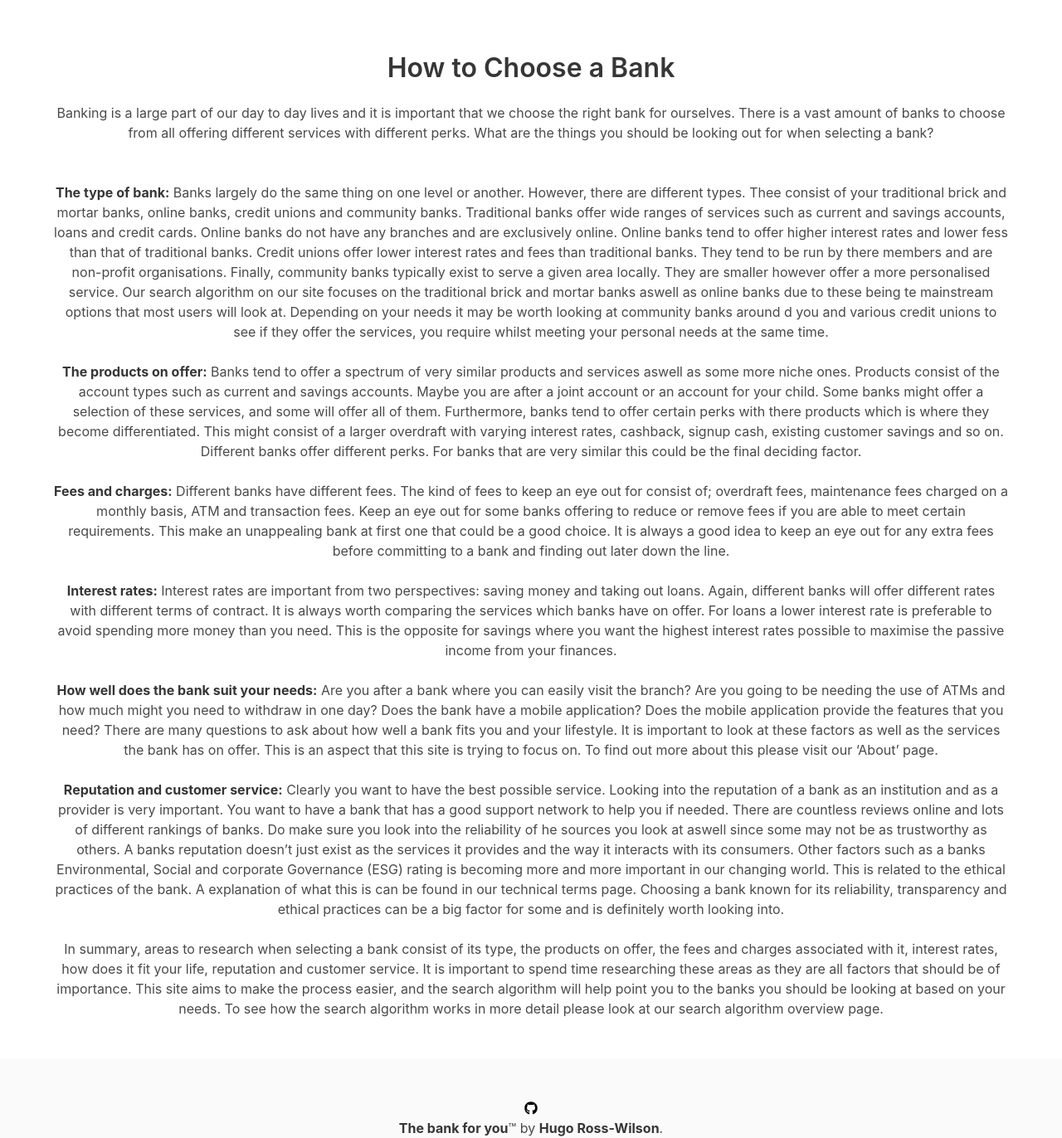
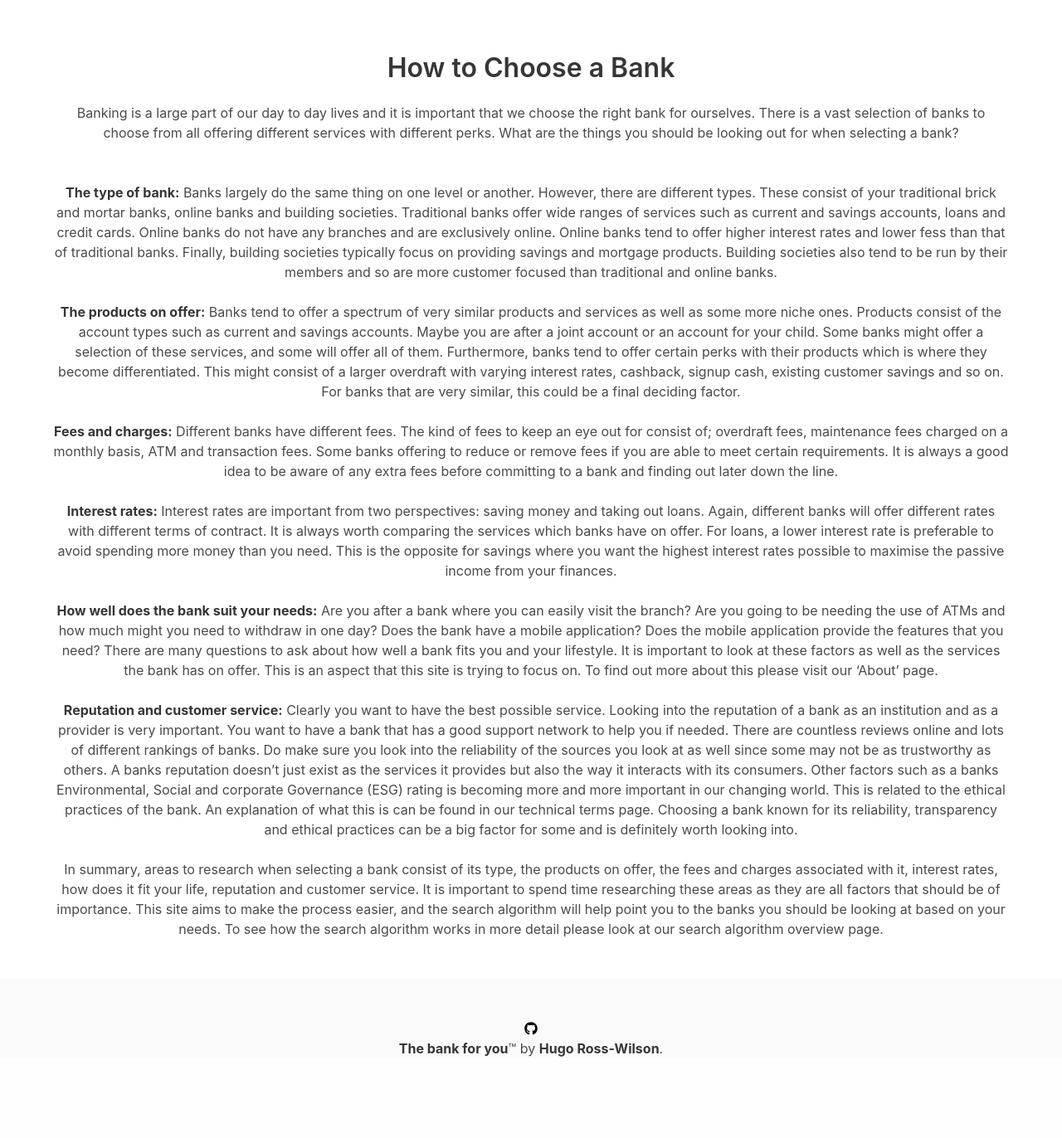
Before and after one commit to c0054249/BankingProject, a Flask app: page /choosing_a_bank in a window 1280 px wide. Shown: the part 56-1428 px from the top of the page at 83% size. After the commit the page ends 1330 px from the top, so only its background shows below. Run offline with Flask 3, Linux system fonts and the light colour scheme; some libraries are stand-ins or nearby versions.

Commit message:
Fix typos in choosing_a_bank.html

```diff
--- a/templates/choosing_a_bank.html
+++ b/templates/choosing_a_bank.html
@@ -4,23 +4,67 @@
 	<div class="container">
 		<h1 class="title">How to Choose a Bank</h1>
 		<div class="center">
-			<p>Banking is a large part of our day to day lives and it is important that we choose the right bank for ourselves. There is a vast amount of banks to choose from all offering different services with different perks. What are the things you should be looking out for when selecting a bank?</p>
+			<p>Banking is a large part of our day to day lives and it is important that we choose the right bank for
+                ourselves. There is a vast selection of banks to choose from all offering different services with different
+                perks. What are the things you should be looking out for when selecting a bank?</p>
             <br><br>
 			<ul>
-				<li><strong>The type of bank:</strong> Banks largely do the same thing on one level or another. However, there are different types. Thee consist of your traditional brick and mortar banks, online banks, credit unions and community banks. Traditional banks offer wide ranges of services such as current and savings accounts, loans and credit cards. Online banks do not have any branches and are exclusively online. Online banks tend to offer higher interest rates and lower fess than that of traditional banks. Credit unions offer lower interest rates and fees than traditional banks. They tend to be run by there members and are non-profit organisations. Finally, community banks typically exist to serve a given area locally. They are smaller however offer a more personalised service. Our search algorithm on our site focuses on the traditional brick and mortar banks aswell as online banks due to these being te mainstream options that most users will look at. Depending on your needs it may be worth looking at community banks around d you and various credit unions to see if they offer the services, you require whilst meeting your personal needs at the same time.</li>
+				<li><strong>The type of bank:</strong> Banks largely do the same thing on one level or another. However,
+                    there are different types. These consist of your traditional brick and mortar banks, online banks and
+                    building societies. Traditional banks offer wide ranges of services such as current
+                    and savings accounts, loans and credit cards. Online banks do not have any branches and are
+                    exclusively online. Online banks tend to offer higher interest rates and lower fess than that of
+                    traditional banks. Finally, building societies typically focus on providing savings and mortgage products.
+                    Building societies also tend to be run by their members and so are more customer focused than traditional
+                    and online banks.
+                    </li>
                 <br>
-				<li><strong>The products on offer:</strong> Banks tend to offer a spectrum of very similar products and services aswell as some more niche ones. Products consist of the account types such as current and savings accounts. Maybe you are after a joint account or an account for your child. Some banks might offer a selection of these services, and some will offer all of them. Furthermore, banks tend to offer certain perks with there products which is where they become differentiated. This might consist of a larger overdraft with varying interest rates, cashback, signup cash, existing customer savings and so on. Different banks offer different perks. For banks that are very similar this could be the final deciding factor.</li>
+				<li><strong>The products on offer:</strong> Banks tend to offer a spectrum of very similar products and
+                    services as well as some more niche ones. Products consist of the account types such as current and
+                    savings accounts. Maybe you are after a joint account or an account for your child. Some banks might
+                    offer a selection of these services, and some will offer all of them. Furthermore, banks tend to offer
+                    certain perks with their products which is where they become differentiated. This might consist of a
+                    larger overdraft with varying interest rates, cashback, signup cash, existing customer savings and
+                    so on. For banks that are very similar, this could be a final deciding factor.</li>
                 <br>
-				<li><strong>Fees and charges:</strong> Different banks have different fees. The kind of fees to keep an eye out for consist of; overdraft fees, maintenance fees charged on a monthly basis, ATM and transaction fees. Keep an eye out for some banks offering to reduce or remove fees if you are able to meet certain requirements. This make an unappealing bank at first one that could be a good choice. It is always a good idea to keep an eye out for any extra fees before committing to a bank and finding out later down the line. </li>
+				<li><strong>Fees and charges:</strong> Different banks have different fees. The kind of fees to keep an
+                    eye out for consist of; overdraft fees, maintenance fees charged on a monthly basis, ATM and
+                    transaction fees. Some banks offering to reduce or remove fees if you are able
+                    to meet certain requirements. It is always a good idea to be aware of any extra fees before committing to a bank and
+                    finding out later down the line. </li>
                 <br>
-				<li><strong>Interest rates:</strong> Interest rates are important from two perspectives: saving money and taking out loans. Again, different banks will offer different rates with different terms of contract. It is always worth comparing the services which banks have on offer. For loans a lower interest rate is preferable to avoid spending more money than you need. This is the opposite for savings where you want the highest interest rates possible to maximise the passive income from your finances.</li>
+				<li><strong>Interest rates:</strong> Interest rates are important from two perspectives: saving money
+                    and taking out loans. Again, different banks will offer different rates with different terms of
+                    contract. It is always worth comparing the services which banks have on offer. For loans, a lower
+                    interest rate is preferable to avoid spending more money than you need. This is the opposite for
+                    savings where you want the highest interest rates possible to maximise the passive income from your
+                    finances.</li>
                 <br>
-				<li><strong>How well does the bank suit your needs:</strong> Are you after a bank where you can easily visit the branch? Are you going to be needing the use of ATMs and how much might you need to withdraw in one day? Does the bank have a mobile application? Does the mobile application provide the features that you need? There are many questions to ask about how well a bank fits you and your lifestyle. It is important to look at these factors as well as the services the bank has on offer. This is an aspect that this site is trying to focus on. To find out more about this please visit our ‘About’ page.</li>
+				<li><strong>How well does the bank suit your needs:</strong> Are you after a bank where you can easily
+                    visit the branch? Are you going to be needing the use of ATMs and how much might you need to withdraw
+                    in one day? Does the bank have a mobile application? Does the mobile application provide the features
+                    that you need? There are many questions to ask about how well a bank fits you and your lifestyle. It
+                    is important to look at these factors as well as the services the bank has on offer. This is an aspect
+                    that this site is trying to focus on. To find out more about this please visit our ‘About’ page.</li>
                 <br>
-                <li><strong>Reputation and customer service:</strong> Clearly you want to have the best possible service. Looking into the reputation of a bank as an institution and as a provider is very important. You want to have a bank that has a good support network to help you if needed. There are countless reviews online and lots of different rankings of banks. Do make sure you look into the reliability of he sources you look at aswell since some may not be as trustworthy as others. A banks reputation doesn’t just exist as the services it provides and the way it interacts with its consumers. Other factors such as a banks Environmental, Social and corporate Governance (ESG) rating is becoming more and more important in our changing world. This is related to the ethical practices of the bank. A explanation of what this is can be found in our technical terms page. Choosing a bank known for its reliability, transparency and ethical practices can be a big factor for some and is definitely worth looking into.</li>
+                <li><strong>Reputation and customer service:</strong> Clearly you want to have the best possible service.
+                    Looking into the reputation of a bank as an institution and as a provider is very important. You
+                    want to have a bank that has a good support network to help you if needed. There are countless
+                    reviews online and lots of different rankings of banks. Do make sure you look into the reliability
+                    of the sources you look at as well since some may not be as trustworthy as others. A banks reputation
+                    doesn’t just exist as the services it provides but also the way it interacts with its consumers. Other
+                    factors such as a banks Environmental, Social and corporate Governance (ESG) rating is becoming more
+                    and more important in our changing world. This is related to the ethical practices of the bank. An explanation
+                    of what this is can be found in our technical terms page. Choosing a bank known for its reliability,
+                    transparency and ethical practices can be a big factor for some and is definitely worth looking into.</li>
             </ul>
             <br>
-            <p>In summary, areas to research when selecting a bank consist of its type, the products on offer, the fees and charges associated with it, interest rates, how does it fit your life, reputation and customer service. It is important to spend time researching these areas as they are all factors that should be of importance. This site aims to make the process easier, and the search algorithm will help point you to the banks you should be looking at based on your needs. To see how the search algorithm works in more detail please look at our search algorithm overview page.</p>
+            <p>In summary, areas to research when selecting a bank consist of its type, the products on offer, the fees
+                and charges associated with it, interest rates, how does it fit your life, reputation and customer service.
+                It is important to spend time researching these areas as they are all factors that should be of importance.
+                This site aims to make the process easier, and the search algorithm will help point you to the banks you
+                should be looking at based on your needs. To see how the search algorithm works in more detail please look
+                at our search algorithm overview page.</p>
     </div>
     </div>
 {% endblock %}
```
